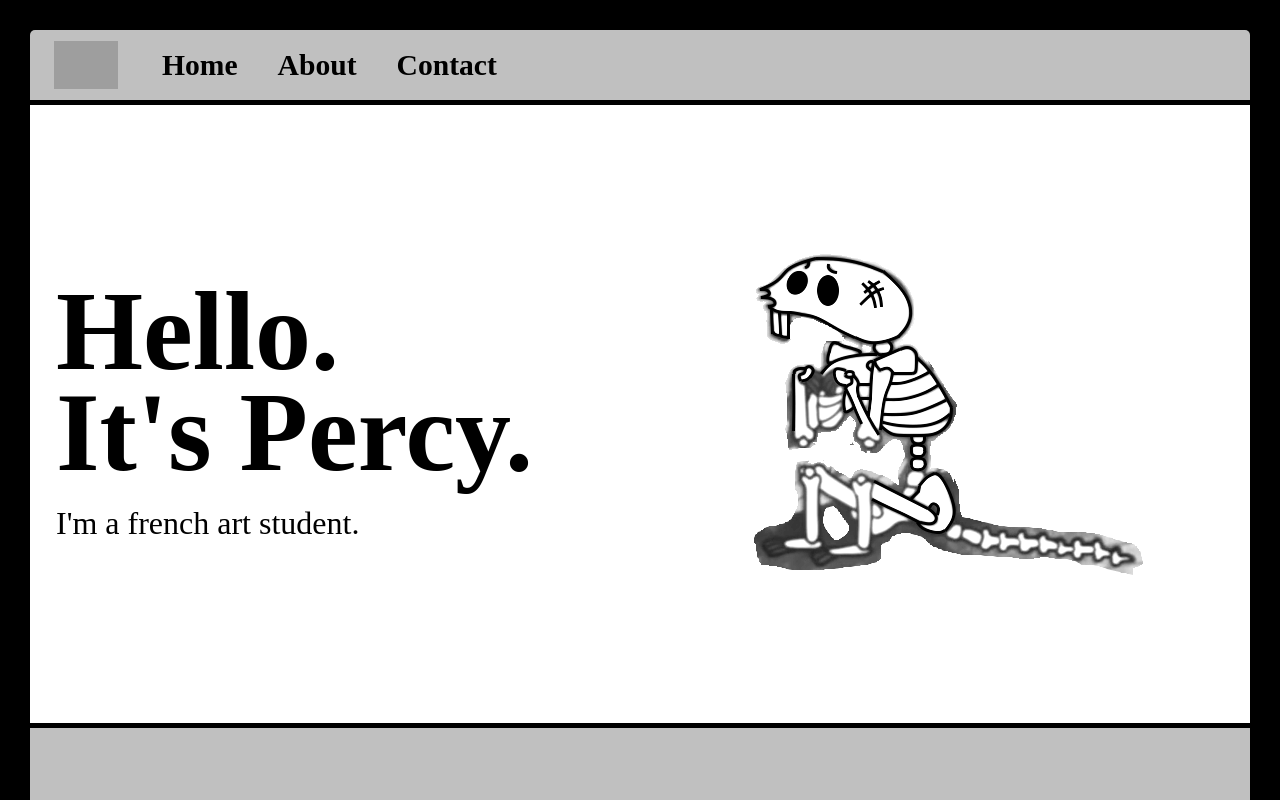
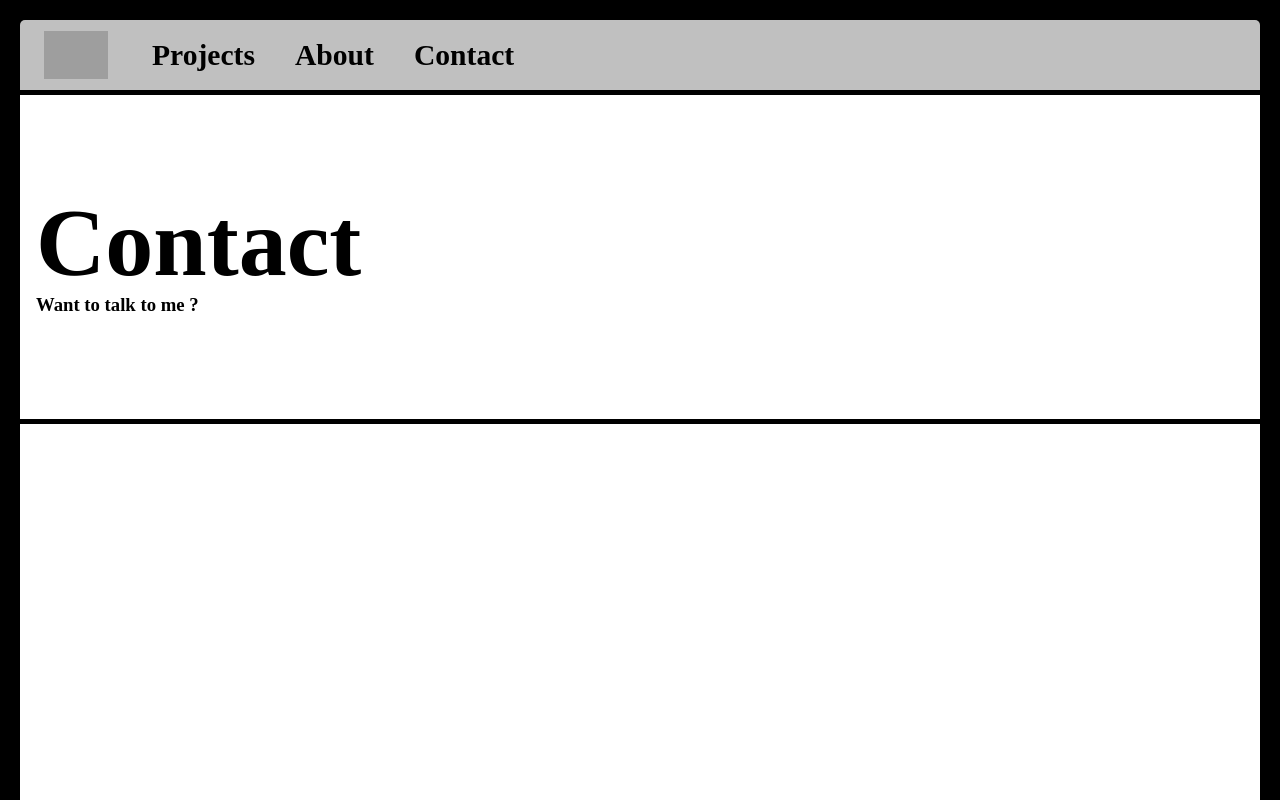
Before and after one commit to holy-crusader-py/portfolio, a Vue app: page /contact in a window 1280 px wide. Shown: the top 800 px of the page. Built offline with nearby package versions, Linux system fonts and the light colour scheme; grey boxes are pictures that could not be loaded; a web font is replaced by a local one.

Commit message:
Lot of changes (vue router)
- vue router
- new pages
- css changes
- fonctionnal "show more" button

```diff
--- a/package.json
+++ b/package.json
@@ -11,7 +11,8 @@
     "deploy": "gh-pages -d dist"
   },
   "dependencies": {
-    "vue": "^3.2.45"
+    "vue": "^3.2.45",
+    "vue-router": "^4.1.6"
   },
   "devDependencies": {
     "@vitejs/plugin-vue": "^4.0.0",
--- a/src/App.vue
+++ b/src/App.vue
@@ -1,27 +1,29 @@
-<script setup>
-import Welcome from './components/Welcome.vue'
-import Feed from './components/Feed.vue'
-</script>
-
 <template>
   <div id="header">
-    <a href="/" class="logo-link">
+    <router-link class="logo-link" to="/">
       <img
         class="logo"
         alt="Vue logo"
         src="https://vuejs.org/images/logo.png"
       />
-    </a>
+    </router-link>
     <div class="nav-bar">
-      <div class="nav-bar-item cursor-pointer">Home</div>
-      <div class="nav-bar-item cursor-pointer">About</div>
-      <div class="nav-bar-item cursor-pointer">Contact</div>
+      <router-link to="/projects">
+        <div class="nav-bar-item cursor-pointer">Projects</div>
+      </router-link>
+      <router-link to="/about">
+        <div class="nav-bar-item cursor-pointer">About</div>
+      </router-link>
+      <router-link to="/contact">
+        <div class="nav-bar-item cursor-pointer">Contact</div>
+      </router-link>
     </div>
   </div>
-  <div id="page-content">
-    <Welcome></Welcome>
-    <Feed></Feed>
-  </div>
+  <main>
+    <div id="page-content">
+      <router-view />
+    </div>
+  </main>
 </template>
 
 <style scoped>
@@ -57,13 +59,19 @@ import Feed from './components/Feed.vue'
   padding: 0 20px;
   height: 100%;
   will-change: background-color;
-  transition: background-color 300ms;
+  transition: background-color 100ms;
   display: flex;
   align-items: center;
 }
 
-.nav-bar-item:hover {
-  background-color: var(--color-tertiary);
+a {
+  height: 100%;
 }
 
+.nav-bar-item:hover {
+  background-color: var(--color-primary);
+  color: #fff;
+}
+
+
 </style>
--- a/src/components/Feed.vue
+++ b/src/components/Feed.vue
@@ -1,16 +1,28 @@
 <script setup>
+import { ref, computed } from 'vue'
 import Post from "./Post.vue"
+
+var posts = ref(6)
+var btnShowMore = ref(true)
+
+const showMore = () => {
+    posts.value = 14;
+    btnShowMore.value = false;
+}
+
 </script>
 
 <template>
   <div id="feed" class="section">
       <div class="container">
         <h1 class="title">Feed</h1>
-        <div class="post-container">
-            <Post v-for="i in 6" :image_url="'https://picsum.photos/1000?random=' + i" title="Sample" />
+        <div class="post-handler">
+            <div class="post-container">
+                <Post v-for="i in posts" :image_url="'https://picsum.photos/1000?random=' + i" title="Sample" />
+            </div>
         </div>
-        <div class="load-more">
-            <button class="btn">Load more</button>
+        <div v-if="btnShowMore" class="load-more">
+            <button @click="showMore" class="btn">Show more</button>
         </div>
     </div>
   </div>
@@ -23,15 +35,17 @@ import Post from "./Post.vue"
     .title {
         font-size: 4rem;
     }
+    .post-handler {
+        width: 100%;
+        display: flex;
+        justify-content: center;
+        align-items: center;
+        margin: 100px 0;
+    }
     .post-container {
-        display: flex;
-        flex-wrap: wrap;
-        flex-direction: row;
-        flex-grow: 1 0 33%;
-        row-gap: 70px;
-        justify-content: space-between;
-        width: 100%;
-        margin: 50px 0;
+        display: grid;
+        grid-template-columns: repeat(3, 1fr);
+        grid-gap: 80px;
     }
 
     .load-more {
--- a/src/components/Post.vue
+++ b/src/components/Post.vue
@@ -21,7 +21,7 @@ defineProps({
       object-fit: cover;
   }
   .post {
-      width: 330px; height: 330px;
+      width: 350px; height: 350px;
       border: solid 5px #000;
       box-shadow: 8px 8px 0px 0px #000;
       position: relative;
--- a/src/components/Welcome.vue
+++ b/src/components/Welcome.vue
@@ -3,7 +3,7 @@
     <div class="container">
       <div class="grid-hero">
         <div class="left">
-          <h1 class="title">Hello. <br />It's Percy.</h1>
+          <h1 class="title">Hey there. <br />I'm Percy.</h1>
           <h3 class="subtitle">I'm a french art student.</h3>
         </div>
         <div class="right">
@@ -30,11 +30,6 @@
   grid-template-columns: 1fr 1fr;
 }
 
-.title {
-  font-size: 7rem;
-  line-height: 0.9;
-}
-
 .subtitle {
   font-size: 2rem;
   font-weight: 300;
--- a/src/main.js
+++ b/src/main.js
@@ -1,5 +1,6 @@
 import { createApp } from 'vue'
 import './style.css'
 import App from './App.vue'
+import router from './router'
 
-createApp(App).mount('#app')
+createApp(App).use(router).mount('#app')
--- /dev/null
+++ b/src/router.js
@@ -0,0 +1,24 @@
+import { createRouter, createWebHistory } from 'vue-router'
+import Home from './views/Home.vue'
+
+export default createRouter({
+  history: createWebHistory(),
+  routes: [
+    {
+      path: '/',
+      component: Home,
+    },
+    {
+        path: '/projects',
+        component: () => import('./views/Projects.vue'),
+    },
+    {
+      path: '/about',
+      component: () => import('./views/About.vue'),
+    },
+    {
+      path: '/contact',
+      component: () => import('./views/Contact.vue'),
+    },
+  ],
+})
--- a/src/style.css
+++ b/src/style.css
@@ -27,7 +27,7 @@
 
 body, html {
   background-color: var(--background-color);
-  padding: 15px 15px 0 15px;
+  padding: 10px 10px 0 10px;
   margin: 0;
   height: 100%;
   position: relative;
@@ -57,18 +57,28 @@ div#page-content {
   background-color: #fff;
   margin-bottom: -4px;
   width: 100%;
-  min-height: calc(100vh - 85px);
+  min-height: calc(100vh - 90px);
 }
 
 .section {
-  padding: 120px 0;
+  padding: 100px 0;
   border-top: solid 5px #000;
 }
 
 .container {
-  max-width: 1200px;
+  max-width: 1450px;
   margin: 0 auto;
   padding: 0 1rem;
+}
+
+h1.title {
+  font-size: 7rem;
+  line-height: 0.9;
+}
+
+h2.title {
+  font-size: 6rem;
+  line-height: 1;
 }
 
 .btn {
@@ -84,3 +94,8 @@ div#page-content {
 a, button, .cursor-pointer {
   cursor: url("/cursor/pointer1x.png") 20 5, pointer;
 }
+
+a {
+  text-decoration: none;
+  color: var(--color-primary);
+}
--- /dev/null
+++ b/src/views/About.vue
@@ -0,0 +1,12 @@
+<script setup>
+</script>
+
+<template>
+    <div class="section">
+        <div class="container">
+            <h2 class="title">About</h2>
+            <h3 class="subtitle">There are things about me here.</h3>
+        </div>
+    </div>
+    <div class="section"></div>
+</template>
--- /dev/null
+++ b/src/views/Contact.vue
@@ -0,0 +1,12 @@
+<script setup>
+</script>
+
+<template>
+    <div class="section">
+        <div class="container">
+            <h2 class="title">Contact</h2>
+            <h3 class="subtitle">Want to talk to me ?</h3>
+        </div>
+    </div>
+    <div class="section"></div>
+</template>
--- /dev/null
+++ b/src/views/Home.vue
@@ -0,0 +1,9 @@
+<script setup>
+    import Welcome from '../components/Welcome.vue'
+    import Feed from '../components/Feed.vue'
+</script>
+
+<template>
+    <Welcome></Welcome>
+    <Feed></Feed>
+</template>
--- /dev/null
+++ b/src/views/Projects.vue
@@ -0,0 +1,12 @@
+<script setup>
+</script>
+
+<template>
+    <div class="section">
+        <div class="container">
+            <h2 class="title">Projects</h2>
+            <h3 class="subtitle">Some project I have made.</h3>
+        </div>
+    </div>
+    <div class="section"></div>
+</template>
```
Also changed, not shown: 1 other file (tests, documents, lock files or other folders).
